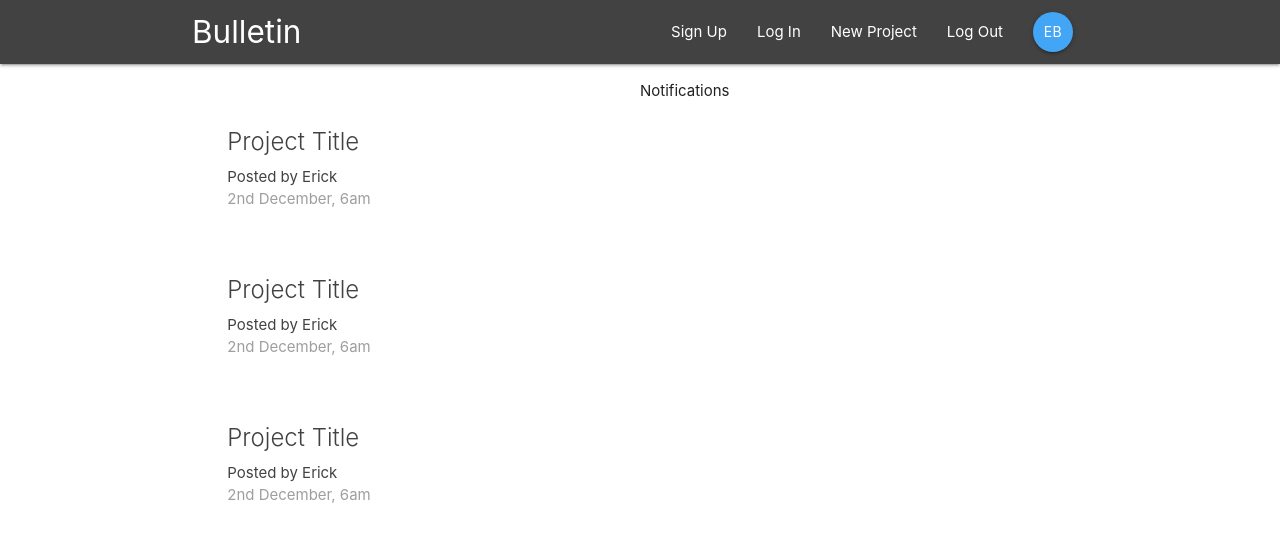
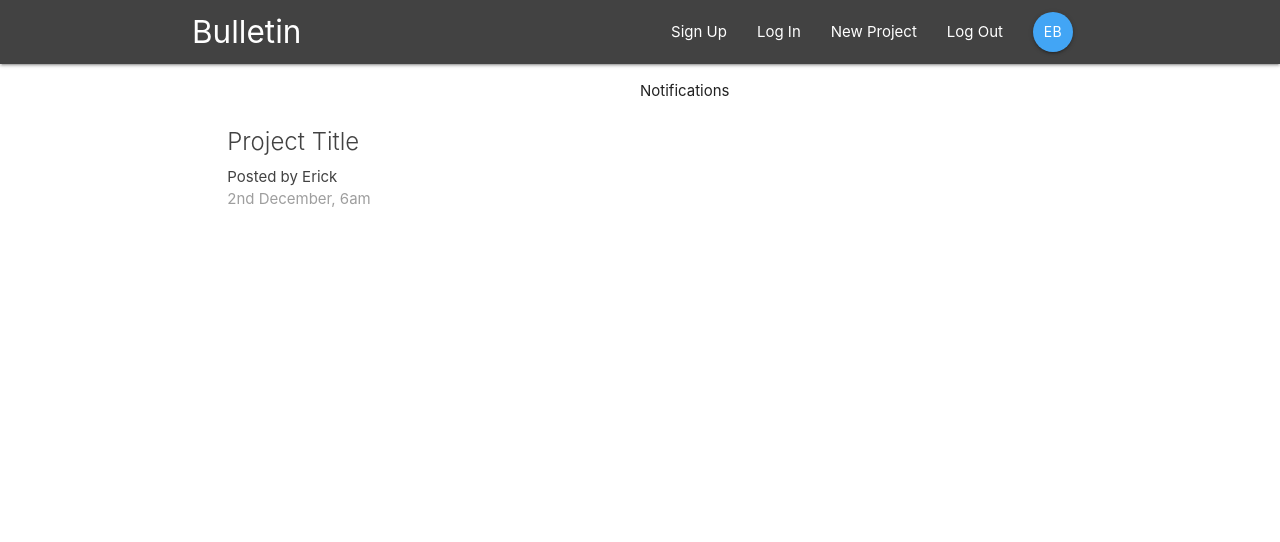
Before and after one commit to Hapachino/react_redux_firebase, a React (Create React App) app: page / in a window 1280 px wide. Shown: the top 542 px of the page. Built offline with nearby package versions, Linux system fonts and the light colour scheme.

Commit message:
ProjectSummary component

```diff
--- a/src/components/projects/ProjectList.js
+++ b/src/components/projects/ProjectList.js
@@ -1,35 +1,10 @@
 import React from 'react';
+import ProjectSummary from './ProjectSummary';
 
 export default () => {
   return (
     <div className="project-list section">
-
-      <div className="card z-depth-0 project-summary">
-        <div className="card-content grey-text text-darken-3">
-          <span className="card-title">Project Title</span>
-          <p>Posted by Erick</p>
-          <p className="grey-text">2nd December, 6am</p>
-        </div>
-      </div>
-
-
-      <div className="card z-depth-0 project-summary">
-        <div className="card-content grey-text text-darken-3">
-          <span className="card-title">Project Title</span>
-          <p>Posted by Erick</p>
-          <p className="grey-text">2nd December, 6am</p>
-        </div>
-      </div>
-
-
-      <div className="card z-depth-0 project-summary">
-        <div className="card-content grey-text text-darken-3">
-          <span className="card-title">Project Title</span>
-          <p>Posted by Erick</p>
-          <p className="grey-text">2nd December, 6am</p>
-        </div>
-      </div>
-
+      <ProjectSummary />
     </div>
   );
 }
--- a/src/components/projects/ProjectSummary.js
+++ b/src/components/projects/ProjectSummary.js
@@ -0,0 +1,13 @@
+import React from 'react';
+
+export default () => {
+  return (
+    <div className="card z-depth-0 project-summary">
+      <div className="card-content grey-text text-darken-3">
+        <span className="card-title">Project Title</span>
+        <p>Posted by Erick</p>
+        <p className="grey-text">2nd December, 6am</p>
+      </div>
+    </div>
+  );
+}
```
